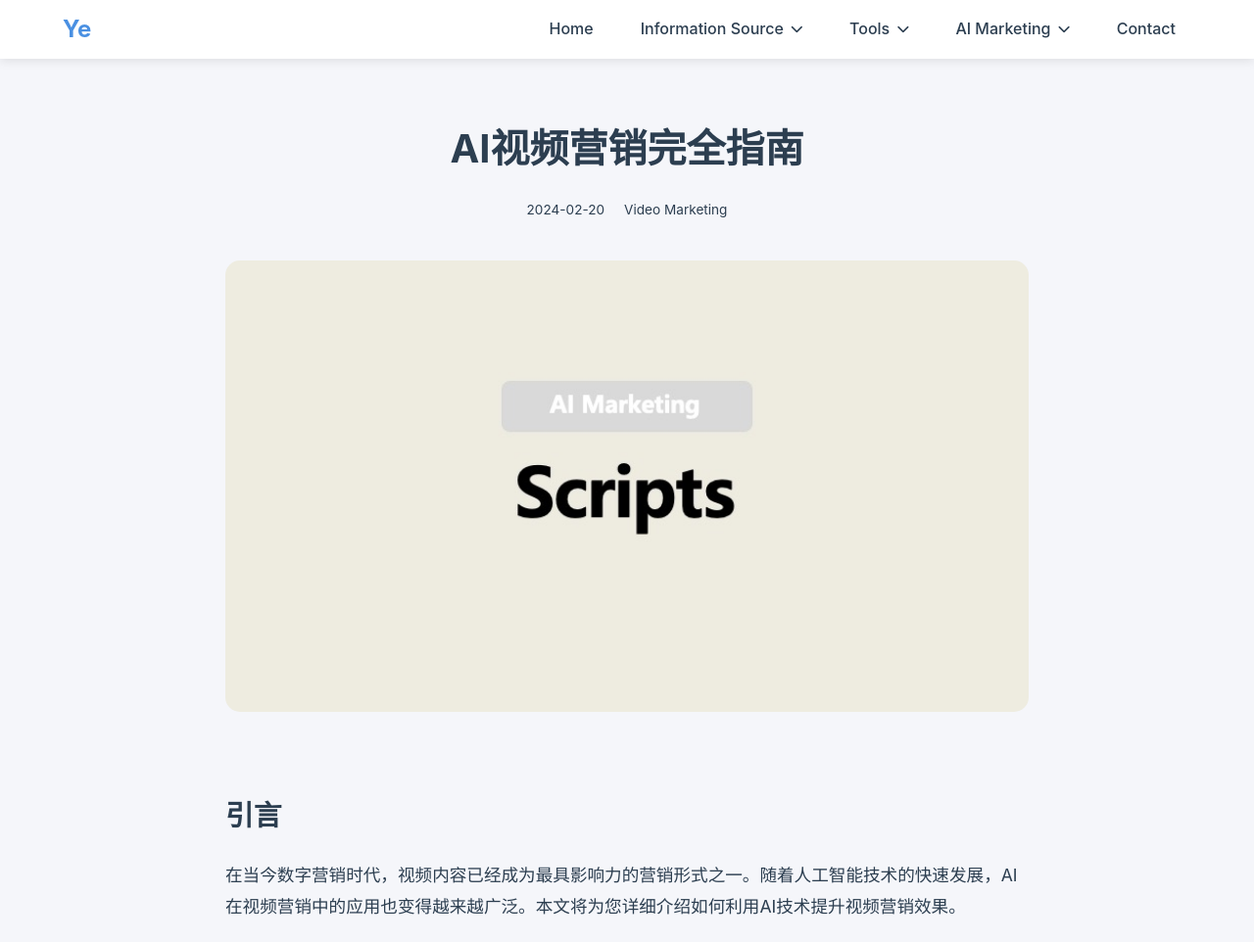
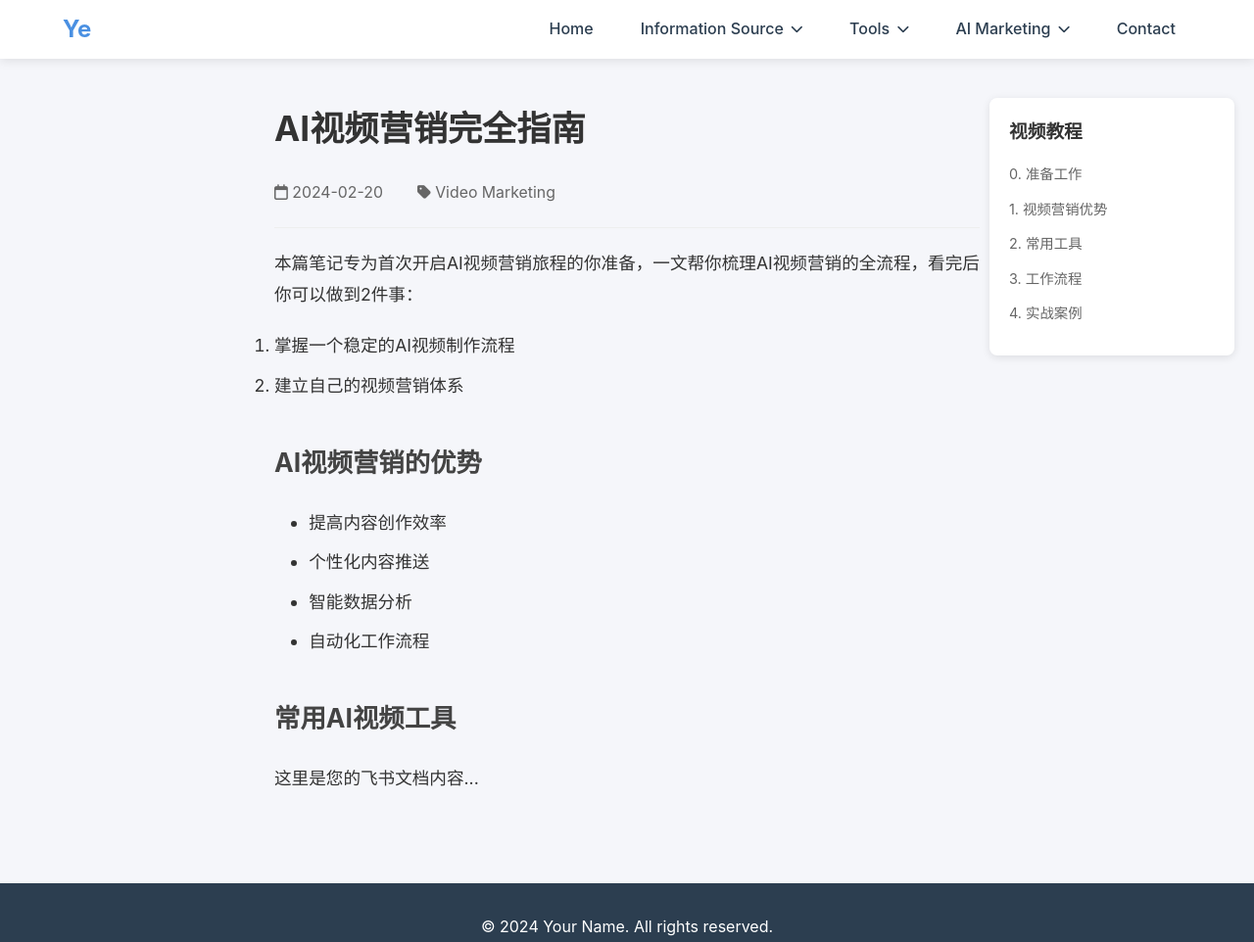
Before and after one commit to glowye/glowye.github.io, a website: page article-video-1.html in a window 1280 px wide. Shown: the top 962 px of the page at 98% size. Drawn offline with Linux system fonts and the light colour scheme.

```diff
--- a/article-video-1.html
+++ b/article-video-1.html
@@ -6,6 +6,86 @@
     <title>AI视频营销完全指南 - Ye</title>
     <link rel="stylesheet" href="css/style.css">
     <link rel="stylesheet" href="https://cdnjs.cloudflare.com/ajax/libs/font-awesome/6.0.0/css/all.min.css">
+    <style>
+        /* 文章页面特定样式 */
+        .article-container {
+            max-width: 800px;
+            margin: 80px auto 50px;
+            padding: 0 20px;
+        }
+        .article-meta {
+            margin: 20px 0;
+            padding-bottom: 20px;
+            border-bottom: 1px solid #eee;
+            color: #666;
+            font-size: 0.9em;
+        }
+        .article-meta span {
+            margin-right: 20px;
+        }
+        .article-content {
+            font-size: 1.1em;
+            line-height: 1.8;
+        }
+        .article-content h1 {
+            font-size: 2em;
+            margin-bottom: 0.5em;
+            color: #333;
+        }
+        .article-content h2 {
+            font-size: 1.5em;
+            margin: 1.5em 0 0.8em;
+            color: #444;
+        }
+        .article-content p {
+            margin-bottom: 1.2em;
+            color: #333;
+        }
+        .article-content ul {
+            margin: 1em 0;
+            padding-left: 2em;
+        }
+        .article-content li {
+            margin-bottom: 0.5em;
+            color: #333;
+        }
+        /* 右侧目录样式 */
+        .article-sidebar {
+            position: fixed;
+            right: 20px;
+            top: 100px;
+            width: 250px;
+            background: #fff;
+            padding: 20px;
+            border-radius: 8px;
+            box-shadow: 0 2px 8px rgba(0,0,0,0.1);
+        }
+        .article-sidebar h3 {
+            margin-bottom: 15px;
+            color: #333;
+        }
+        .article-sidebar ul {
+            list-style: none;
+            padding: 0;
+        }
+        .article-sidebar li {
+            margin-bottom: 10px;
+        }
+        .article-sidebar a {
+            color: #666;
+            text-decoration: none;
+            font-size: 0.9em;
+            transition: color 0.3s;
+        }
+        .article-sidebar a:hover {
+            color: var(--primary-color);
+        }
+        @media (max-width: 1200px) {
+            .article-sidebar {
+                display: none;
+            }
+        }
+    </style>
 </head>
 <body>
     <!-- 导航栏 -->
@@ -51,21 +131,19 @@
     </nav>
 
     <!-- 文章内容 -->
-    <main class="article-container">
+    <div class="article-container">
         <article class="article-content">
-            <header class="article-header">
-                <h1 class="article-title">AI视频营销完全指南</h1>
+            <h1>AI视频营销完全指南</h1>
             <div class="article-meta">
-                    <span class="article-date">2024-02-20</span>
-                    <span class="article-category">Video Marketing</span>
+                <span><i class="far fa-calendar"></i> 2024-02-20</span>
+                <span><i class="fas fa-tag"></i> Video Marketing</span>
             </div>
-            </header>
 
-            <div class="article-body">
-                <img src="images/articles/video/ai-video-1.jpg" alt="AI Video Marketing" class="article-featured-image">
-
-                <h2>引言</h2>
-                <p>在当今数字营销时代，视频内容已经成为最具影响力的营销形式之一。随着人工智能技术的快速发展，AI在视频营销中的应用也变得越来越广泛。本文将为您详细介绍如何利用AI技术提升视频营销效果。</p>
+            <p>本篇笔记专为首次开启AI视频营销旅程的你准备，一文帮你梳理AI视频营销的全流程，看完后你可以做到2件事：</p>
+            <ol>
+                <li>掌握一个稳定的AI视频制作流程</li>
+                <li>建立自己的视频营销体系</li>
+            </ol>
 
             <h2>AI视频营销的优势</h2>
             <ul>
@@ -77,11 +155,20 @@
 
             <h2>常用AI视频工具</h2>
             <p>这里是您的飞书文档内容...</p>
+        </article>
 
-                <!-- 更多文章内容 -->
+        <!-- 右侧目录 -->
+        <aside class="article-sidebar">
+            <h3>视频教程</h3>
+            <ul>
+                <li><a href="#intro">0. 准备工作</a></li>
+                <li><a href="#advantages">1. 视频营销优势</a></li>
+                <li><a href="#tools">2. 常用工具</a></li>
+                <li><a href="#workflow">3. 工作流程</a></li>
+                <li><a href="#cases">4. 实战案例</a></li>
+            </ul>
+        </aside>
     </div>
-        </article>
-    </main>
 
     <footer>
         <p>&copy; 2024 Your Name. All rights reserved.</p>
```
Lines whose indentation alone changed are shown as unchanged.
